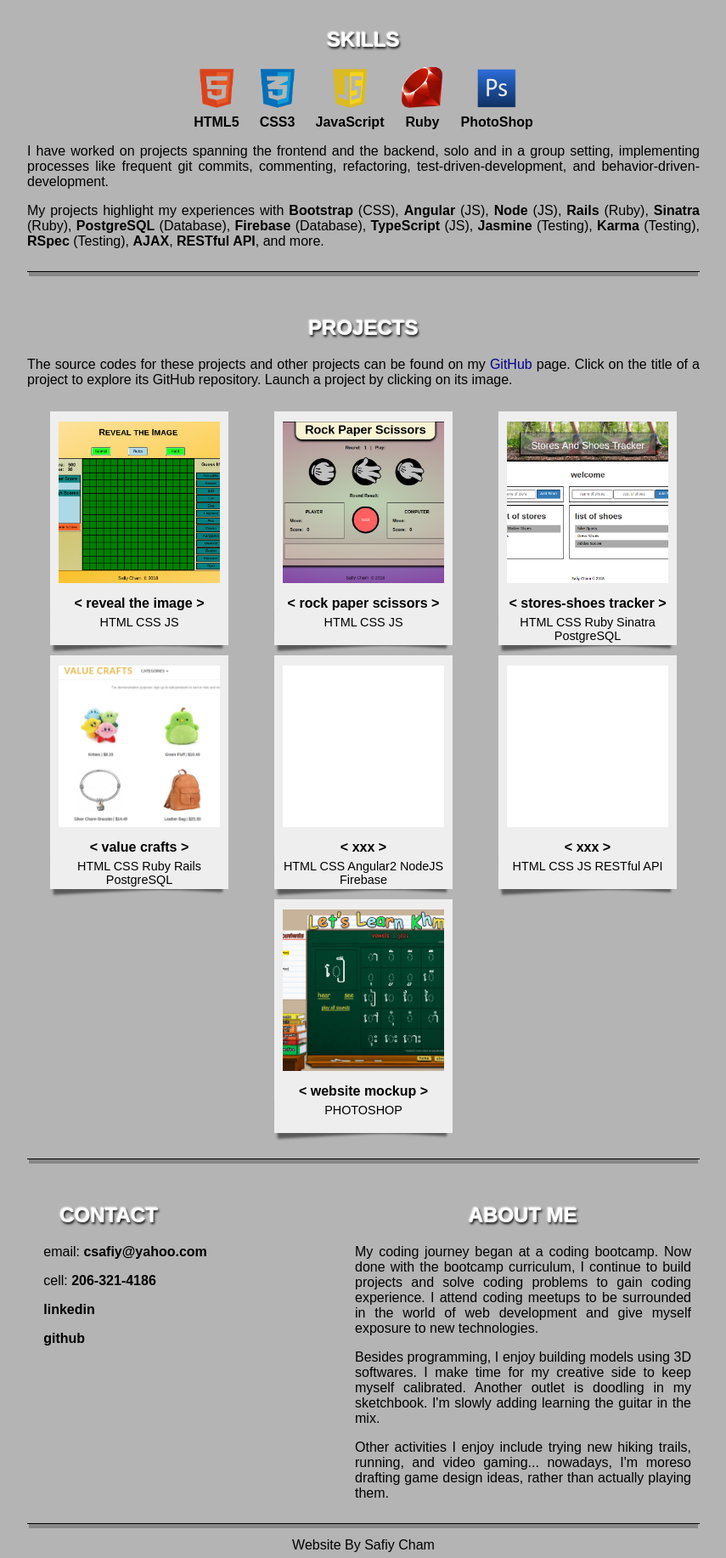
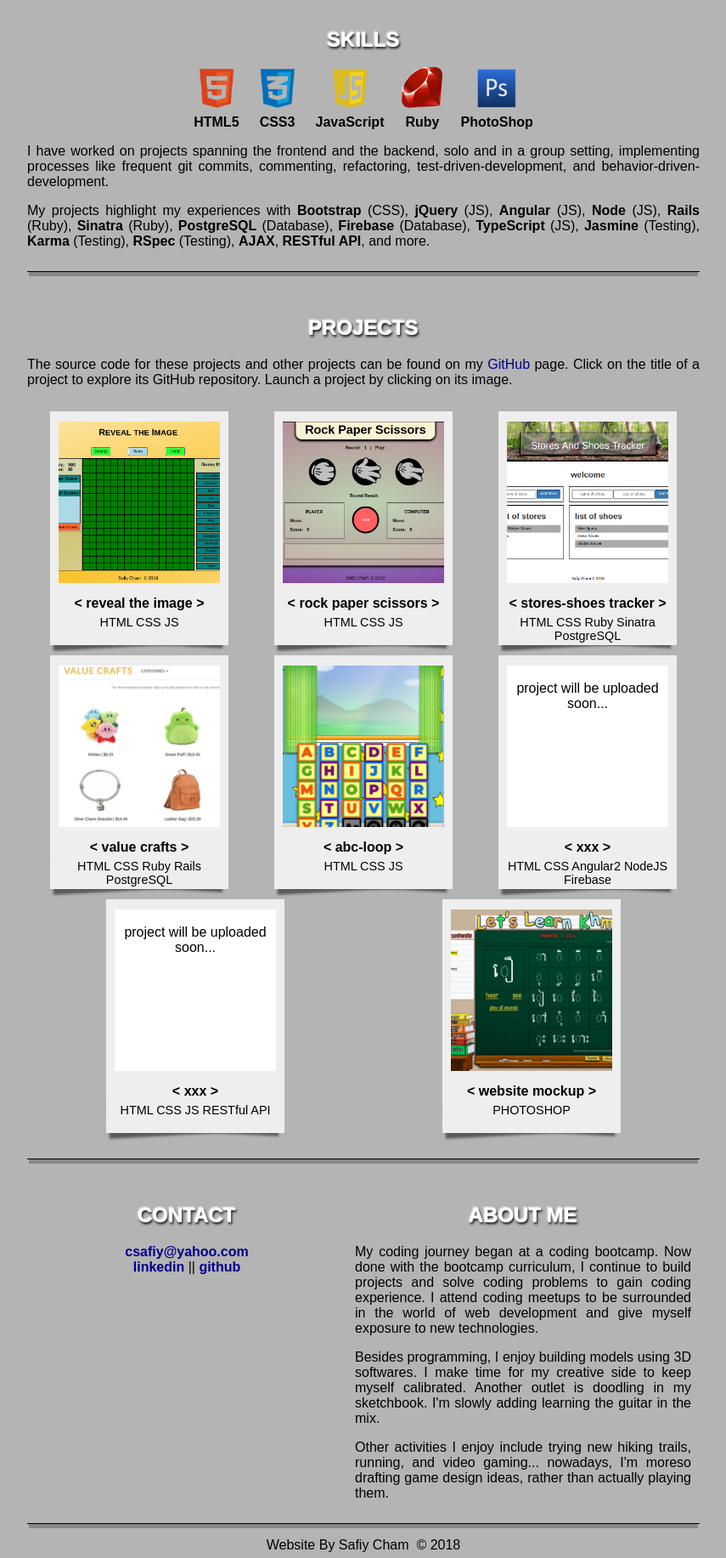
Before and after one commit to safiyc/portfolio-really, a plain HTML site: page index.html in a window 1280 px wide. Shown: the part 641-2474 px from the top of the page at 85% size, without its empty margins (212-1067 px from the left). Drawn offline with Linux system fonts and the light colour scheme.

Commit message:
Add ABC-Loop project

```diff
--- a/css/style.css
+++ b/css/style.css
@@ -298,7 +298,7 @@ ul {
 }
 
 .project_info_title:hover {
-    color: darkblue;
+    color: blue;
 }
 
 .project_info_tech {
@@ -320,10 +320,18 @@ ul {
     max-width: 50%;
 }
 
-.contact {
-    height: 220px;
-    width: 80%;
+.contact_section {
+    text-align: center;
     margin: 0 auto;
+}
+
+.contact_links {
+    color: darkblue;
+}
+
+.contact_links:hover {
+    color: black;
+    text-decoration: underline;
 }
 
 footer {
@@ -335,15 +343,6 @@ footer {
 a {
     color: black;
     text-decoration: none;
-}
-
-.github_link {
-    color: darkblue;
-}
-
-.github_link:hover {
-    color: black;
-    text-decoration: underline;
 }
 
 .anchor {
@@ -358,10 +357,6 @@ a {
     visibility: hidden;
     margin-top: -25px;
     padding-top: 37px;
-}
-
-.contact_links:hover {
-    color: darkblue;
 }
 
 /* Screen less than 600px */
@@ -422,8 +417,8 @@ a {
     }
 
     .project_li {
-        font-size: 13px;
-        line-height: 39px;
+        font-size: .75rem;
+        line-height: 2.15rem;
         margin: 0 15px 10px 0;
         padding: 5px 3px;
         background: lightgrey;
@@ -481,6 +476,7 @@ a {
     }
 
     .contact_section {
+        margin: unset;
         border-bottom: 1px solid black;
         -webkit-box-shadow: 0 7px 0 -2px rgba(0, 0, 0, 0.25);
         -moz-box-shadow: 0 7px 0 -2px rgba(0, 0, 0, 0.25);
@@ -488,6 +484,6 @@ a {
     }
 
     .contact {
-        height: 140px;
+        padding-bottom: 22px;
     }
 }
--- a/index.html
+++ b/index.html
@@ -47,14 +47,14 @@
                         I have worked on projects spanning the frontend and the backend, solo and in a group setting, implementing processes like frequent git commits, commenting, refactoring, test-driven-development, and behavior-driven-development.
                     </p>
                     <p>
-                        My projects highlight my experiences with <strong>Bootstrap</strong> (CSS), <strong>Angular</strong> (JS), <strong>Node</strong> (JS), <strong>Rails</strong> (Ruby), <strong>Sinatra</strong> (Ruby), <strong>PostgreSQL</strong> (Database), <strong>Firebase</strong> (Database), <strong>TypeScript</strong> (JS), <strong>Jasmine</strong> (Testing), <strong>Karma</strong> (Testing), <strong>RSpec</strong> (Testing), <strong>AJAX</strong>, <strong>RESTful API</strong>, and more.
+                        My projects highlight my experiences with <strong>Bootstrap</strong> (CSS), <strong>jQuery</strong> (JS), <strong>Angular</strong> (JS), <strong>Node</strong> (JS), <strong>Rails</strong> (Ruby), <strong>Sinatra</strong> (Ruby), <strong>PostgreSQL</strong> (Database), <strong>Firebase</strong> (Database), <strong>TypeScript</strong> (JS), <strong>Jasmine</strong> (Testing), <strong>Karma</strong> (Testing), <strong>RSpec</strong> (Testing), <strong>AJAX</strong>, <strong>RESTful API</strong>, and more.
                     </p>
                 </div>
                 <a id="projects_anchor" class="anchor"></a>
                 <div class="section">
                     <h2>Projects</h2>
                     <p class="projects_intro">
-                        The source codes for these projects and other projects can be found on my <a href="https://github.com/safiyc" target="_blank" class="github_link">GitHub</a> page. Click on the title of a project to explore its GitHub repository. Launch a project by clicking on its image.
+                        The source code for these projects and other projects can be found on my <a href="https://github.com/safiyc" target="_blank" class="contact_links">GitHub</a> page. Click on the title of a project to explore its GitHub repository. Launch a project by clicking on its image.
                     </p>
                     <div class="projects_sides">
                         <div class="projects_side_links">
@@ -64,6 +64,7 @@
                                 <li class="project_li"><span><a href="#project_2">Rock Paper Scissors</a></span></li>
                                 <li class="project_li"><span><a href="#project_3">Stores-Shoes Tracker</a></span></li>
                                 <li class="project_li"><span><a href="#project_4">Value Crafts</a></span></li>
+                                <li class="project_li"><span><a href="#project_8">ABC-Loop</a></span></li>
                                 <li class="project_li"><span><a href="#project_5">xxx</a></span></li>
                                 <li class="project_li"><span><a href="#project_6">xxx</a></span></li>
                                 <li class="project_li"><span><a href="#project_7">Website Mockup</a></span></li>
@@ -83,7 +84,7 @@
                                             </a>
                                         </div>
                                         <div class="project_info_box">
-                                            &lt;<a href="#" class="project_info_title">&nbsp;reveal the image&nbsp;</a>&gt;
+                                            &lt;<a href="https://github.com/safiyc/reveal-the-image.git" target="_blank" class="project_info_title">&nbsp;reveal the image&nbsp;</a>&gt;
                                             <p class="project_info_tech">HTML CSS JS</p>
                                         </div>
                                     </div>
@@ -100,7 +101,7 @@
                                             </a>
                                         </div>
                                         <div class="project_info_box">
-                                            &lt;<a href="#" class="project_info_title">&nbsp;rock paper scissors&nbsp;</a>&gt;
+                                            &lt;<a href="https://github.com/safiyc/rock-paper-scissors.git" target="_blank" class="project_info_title">&nbsp;rock paper scissors&nbsp;</a>&gt;
                                             <p class="project_info_tech">HTML CSS JS</p>
                                         </div>
                                     </div>
@@ -139,11 +140,35 @@
                                         </div>
                                     </div>
                                 </div>
-
+                                <div>
+                                    <a id="project_8" class="project_anchor"></a>
+                                    <div class="project">
+                                        <div class="project_frame">
+                                            <a href="https://safiyc.github.io/abc-loop/" target="_blank">
+                                                <img src="img/abc_loop.png" alt="Reveal The Image" class="project_img">
+                                                <div class="project_txt_overlay">
+                                                    A project for my 2-3 years old nephew to learn ABC. Click/keypress or touch a letter to trigger a sound/image event. Interact with the same letter to loop through words of said letter. Interacting with a different letter resets the loop for the prior triggered letter.
+                                                </div>
+                                            </a>
+                                        </div>
+                                        <div class="project_info_box">
+                                            &lt;<a href="https://github.com/safiyc/abc-loop.git" target="_blank" class="project_info_title">&nbsp;abc-loop&nbsp;</a>&gt;
+                                            <p class="project_info_tech">HTML CSS JS</p>
+                                        </div>
+                                    </div>
+                                </div>
                                 <div>
                                     <a id="project_5" class="project_anchor"></a>
                                     <div class="project">
-                                        <div class="project_frame"></div>
+                                        <div class="project_frame">
+                                            <a href="#" target="_blank">
+                                                <br>
+                                                project will be uploaded soon...
+                                                <!-- <img src="#" alt="Club Manager" class="project_img">
+                                                <div class="project_txt_overlay">
+                                                </div> -->
+                                            </a>
+                                        </div>
                                         <div class="project_info_box">
                                             &lt;<a href="#" class="project_info_title">&nbsp;xxx&nbsp;</a>&gt;
                                             <p class="project_info_tech">HTML CSS Angular2 NodeJS Firebase</p>
@@ -153,7 +178,15 @@
                                 <div>
                                     <a id="project_6" class="project_anchor"></a>
                                     <div class="project">
-                                        <div class="project_frame"></div>
+                                        <div class="project_frame">
+                                            <a href="#" target="_blank">
+                                                <br>
+                                                project will be uploaded soon...
+                                                <!-- <img src="#" alt="Doctor Lookup" class="project_img">
+                                                <div class="project_txt_overlay">
+                                                </div> -->
+                                            </a>
+                                        </div>
                                         <div class="project_info_box">
                                             &lt;<a href="#" class="project_info_title">&nbsp;xxx&nbsp;</a>&gt;
                                             <p class="project_info_tech">HTML CSS JS RESTful API</p>
@@ -186,10 +219,12 @@
                     <div class="contact_section">
                         <h2>Contact</h2>
                         <div class="contact">
-                            <p>email:&nbsp;<strong>csafiy@yahoo.com</strong></p>
-                            <p>cell:&nbsp;<strong>206-321-4186</strong></p>
-                            <p><a href="https://www.linkedin.com/in/safiycham/" target="_blank" class="contact_links"><strong>linkedin</strong></a></p>
-                            <p><a href="https://github.com/safiyc" target="_blank" class="contact_links"><strong>github</strong></a></p>
+                            <div><strong><a href="mailto:csafiy@yahoo.com" class="contact_links">csafiy@yahoo.com</a></strong></div>
+                            <div>
+                                <span><a href="https://www.linkedin.com/in/safiycham/" target="_blank" class="contact_links"><strong>linkedin</strong></a></span>
+                                ||
+                                <span><a href="https://github.com/safiyc" target="_blank" class="contact_links"><strong>github</strong></a></span>
+                            </div>
                         </div>
                     </div>
                     <div class="about_section">
@@ -205,10 +240,9 @@
                         </p>
                     </div>
                 </div>
-                <footer>Website By Safiy Cham</footer>
+                <footer>Website By Safiy Cham &nbsp;&#169;&nbsp;<span id="copyright"></span></footer>
             </div>
         </div>
-
         <script src="./js/scripts.js"></script>
     </body>
 </html>
--- a/js/scripts.js
+++ b/js/scripts.js
@@ -12,3 +12,7 @@ function fixedToTop() {
         navLinks.classList.remove("nav_links_sticky");
     }
 }
+
+// get current year
+let date = new Date();
+document.getElementById("copyright").textContent = date.getFullYear();
```
Also changed, not shown: img/abc_loop.png (added).
